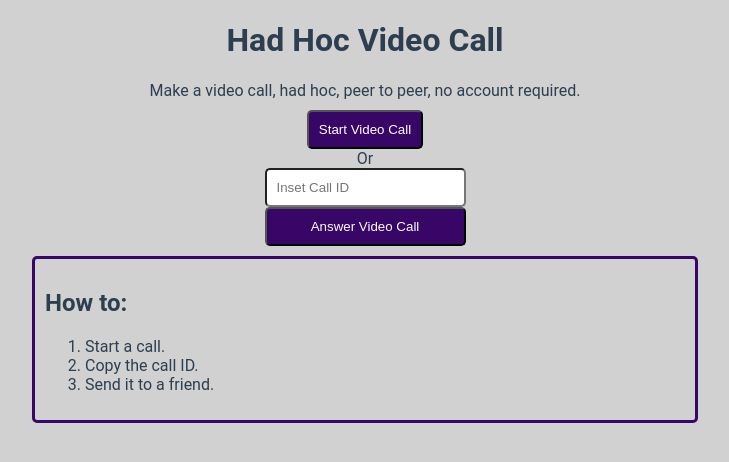
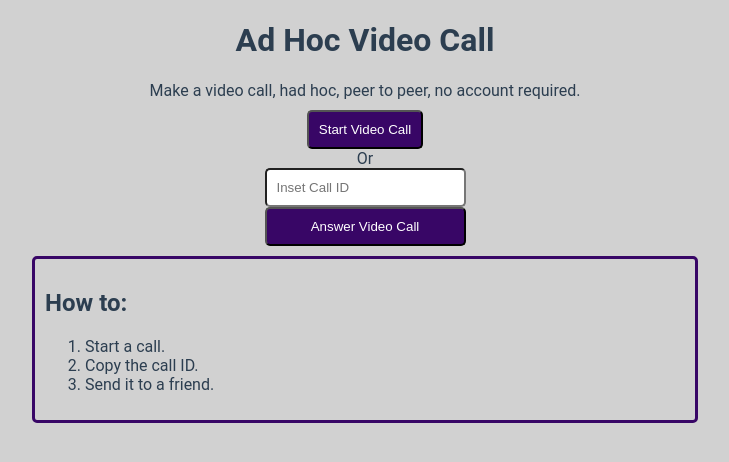
Before and after one commit to RafaelMalgor/WebRTCVideoCall, a website built with Vite: page index.html in a window 1280 px wide. Shown: the whole page, without its empty margins (275-1004 px from the left). Built offline with nearby package versions, Linux system fonts and the light colour scheme; some packages are replaced by stand-ins of ours; a web font is replaced by a local one.

Commit message:
Fix typo on title. Also add DIST to .gitignore

```diff
--- a/index.html
+++ b/index.html
@@ -9,7 +9,7 @@
 </head>
 
 <body>
-    <h1>Had Hoc Video Call</h1>
+    <h1>Ad Hoc Video Call</h1>
     <span>Make a video call, had hoc, peer to peer, no account required.</span>
     <div id="actions">
         <button id="webcamButton">Start Video Call</button>
```
Also changed, not shown: dist/assets/favicon.17e50649.svg (deleted), dist/index.html (deleted), 4 other files.
